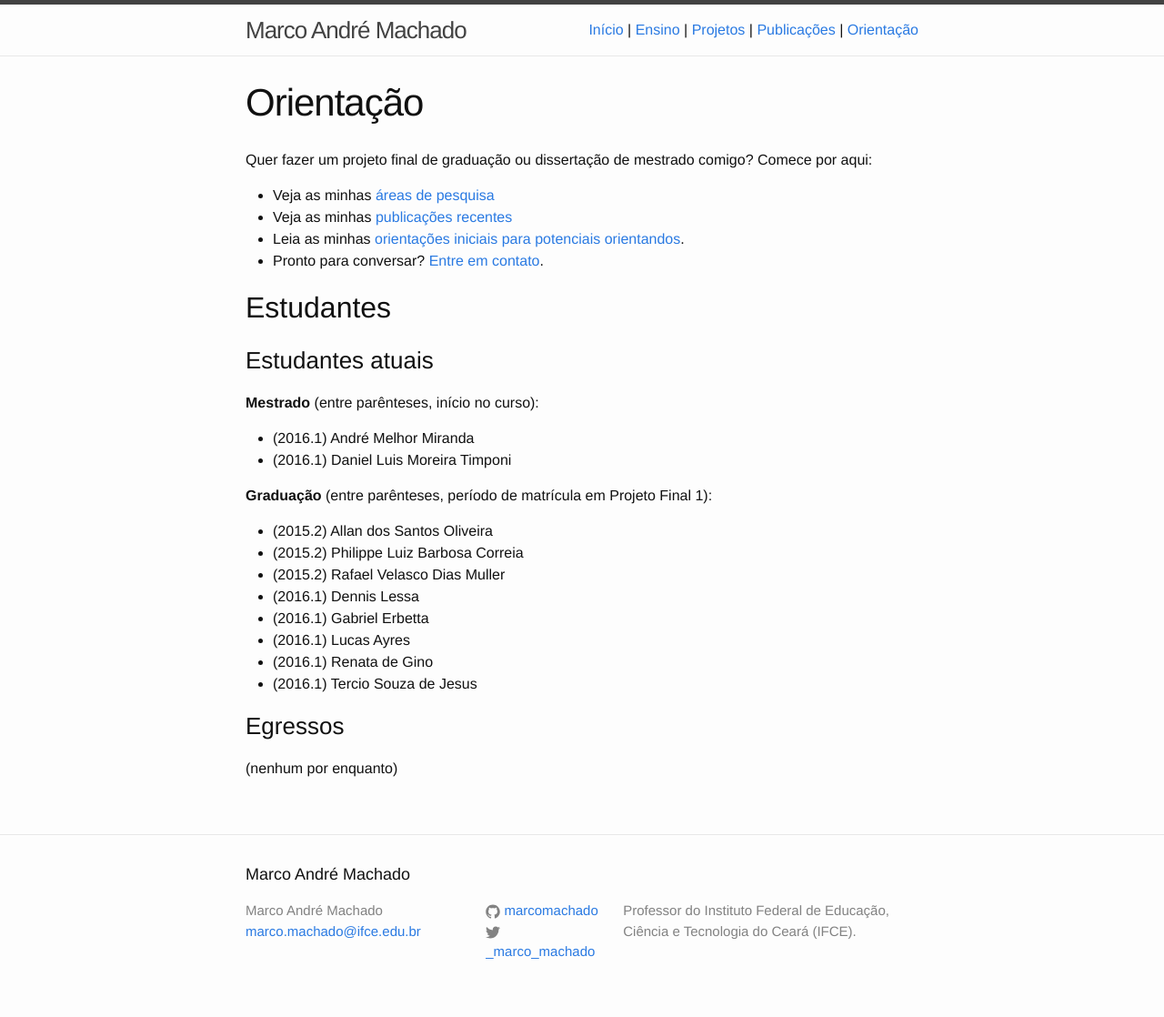
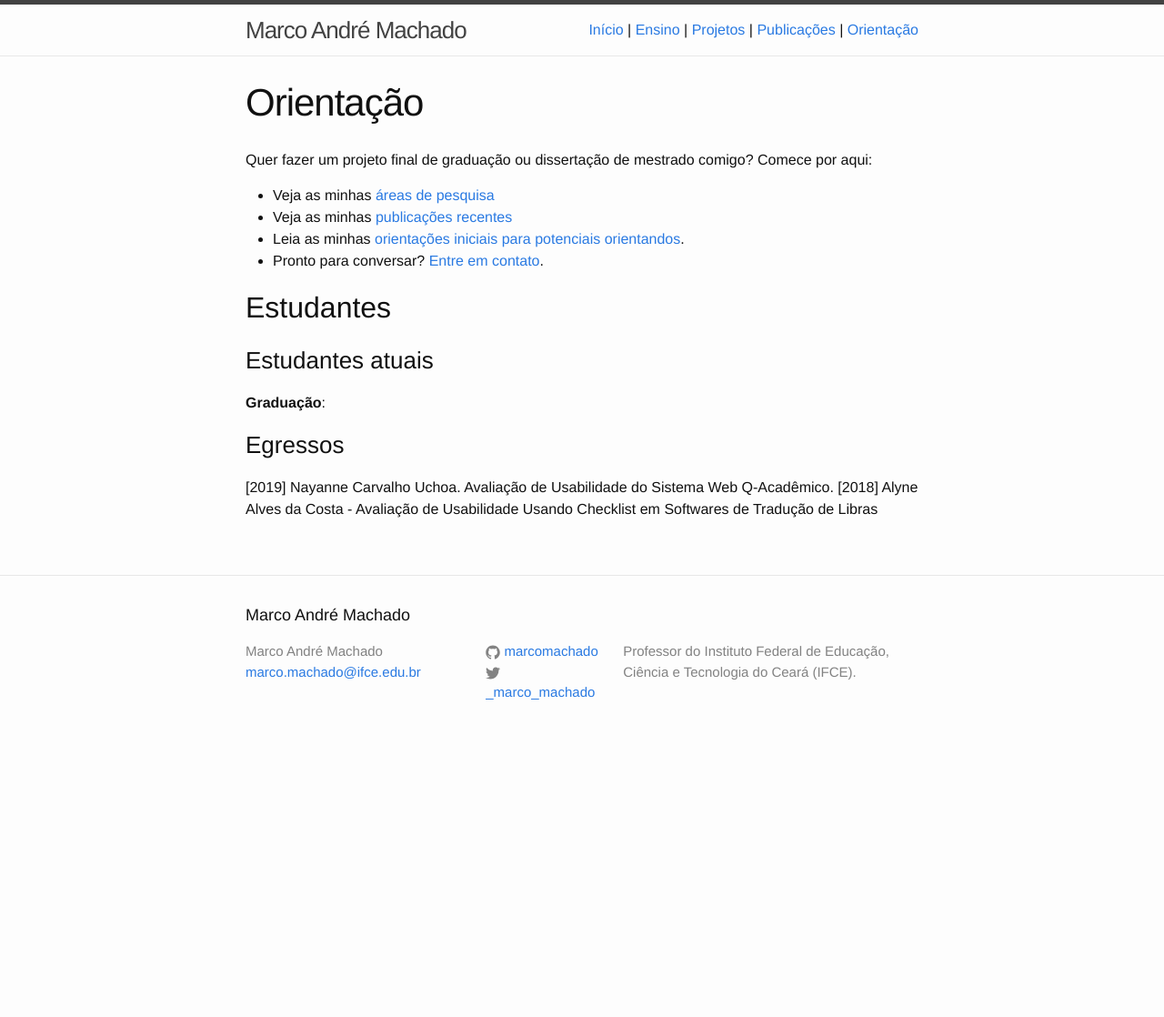
Before and after one commit to marcomachado/marcomachado.github.io, a Jekyll site: the page built from orientacao.md, in a window 1280 px wide. Shown: the whole page at 91% size. Built offline with Jekyll 4.4.1, drawn with Linux system fonts in a browser that asks for light colours; after the commit the page ends 900 px from its top, so only the background shows below that.

Commit message:
Update orientacao.md

```diff
--- a/orientacao.md
+++ b/orientacao.md
@@ -14,27 +14,9 @@ Quer fazer um projeto final de graduação ou dissertação de mestrado comigo?
 
 ### Estudantes atuais
 
-**Mestrado** (entre parênteses, início no curso):
+**Graduação**:
 
-- (2016.1) André Melhor Miranda
-- (2016.1) Daniel Luis Moreira Timponi
-
-<!--
-- (2015.1) Vagner da Silva Amaral
-- (2016.1) Álamo Carlos Cruz da Silva
--->
-
-**Graduação** (entre parênteses, período de matrícula em Projeto Final 1):
-
-- (2015.2) Allan dos Santos Oliveira
-- (2015.2) Philippe Luiz Barbosa Correia
-- (2015.2) Rafael Velasco Dias Muller
-- (2016.1) Dennis Lessa
-- (2016.1) Gabriel Erbetta
-- (2016.1) Lucas Ayres
-- (2016.1) Renata de Gino
-- (2016.1) Tercio Souza de Jesus
 
 ### Egressos
-
-(nenhum por enquanto)
+[2019] Nayanne Carvalho Uchoa. Avaliação de Usabilidade do Sistema Web Q-Acadêmico.
+[2018] Alyne Alves da Costa - Avaliação de Usabilidade Usando Checklist em Softwares de Tradução de Libras
```
